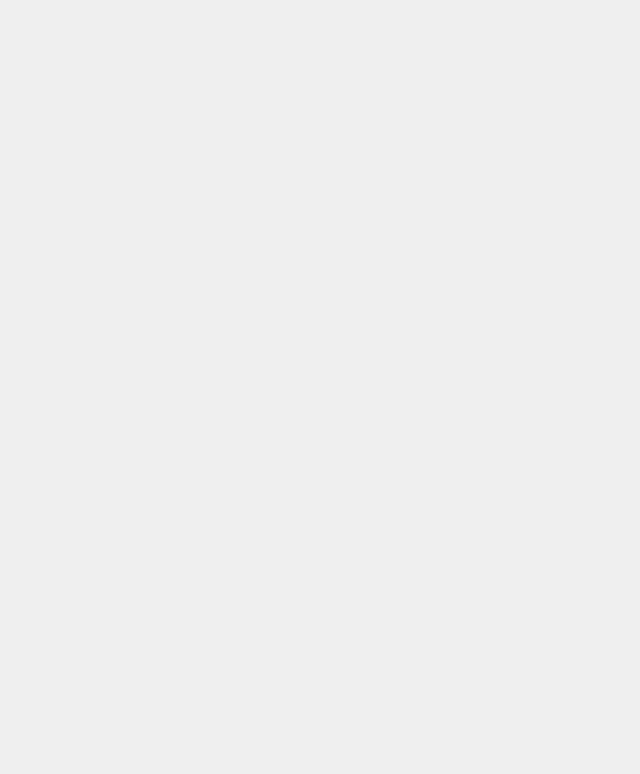
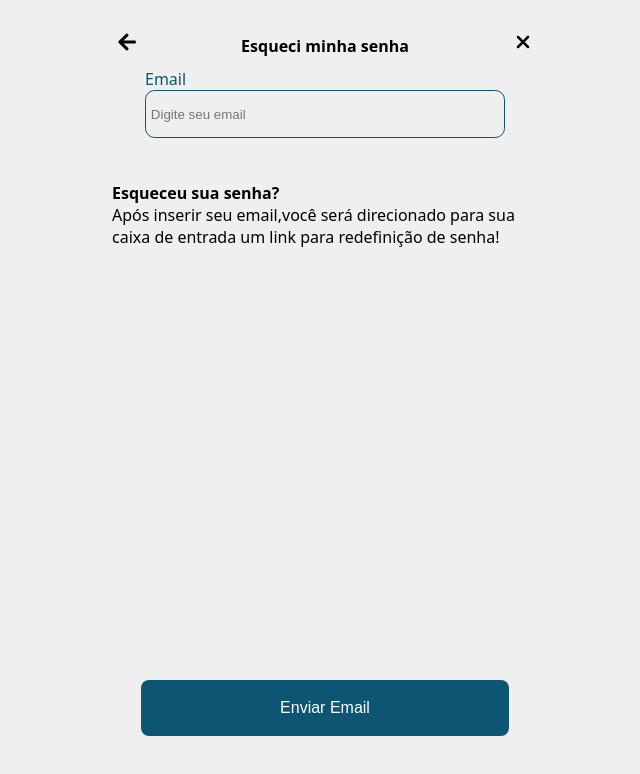
Before and after one commit to MatheusCarvalho2/secretsfriendsfrontend, a React (Vite) app: page /esqueci-minha_senha in a window 1280 px wide. Before the commit this address had no page. Shown: the top 774 px of the page, without its empty margins (315-955 px from the left). Built offline with nearby package versions, Linux system fonts and the light colour scheme.

Commit message:
Cria arquivo de esqueceu a senha e informação quando email de recuperação enviado

```diff
--- a/src/App.tsx
+++ b/src/App.tsx
@@ -8,6 +8,8 @@ import AddParticipant from "./pages/AddParticipant/AddParticipants";
 import DrawHeld from "./pages/DrawHeld/DrawHeld";
 import DrawSent from "./pages/DrawSent/DrawSent";
 import DrawSentConfirmation from "./pages/DrawSentConfirmation/DrawSentConfirmation";
+import ResetPassword from "./pages/ResetPassword/ResetPassword";
+import ResetPasswordInfo from "./pages/ResetPasswordInfo/ResetPasswordInfo";
 
 const App = () => {
   return (
@@ -22,6 +24,8 @@ const App = () => {
         <Route path="/sorteio_realizado" element={<DrawHeld />} />
         <Route path="/envia_email" element={<DrawSent />} />
         <Route path="/emails_enviados" element={<DrawSentConfirmation />} />
+        <Route path="/esqueci-minha_senha" element={<ResetPassword />} />
+        <Route path="/informacao" element={<ResetPasswordInfo />} />
       </Routes>
     </Router>
   );
--- a/src/pages/Login/Login.tsx
+++ b/src/pages/Login/Login.tsx
@@ -85,7 +85,7 @@ const Login = () => {
             onClick={handleLogin}
           />
           <div className="links">
-            {/* <a href="">Esqueceu sua senha</a> */}
+            <Link to="/esqueci-minha_senha">Esqueceu sua senha</Link>
             <Link to="/cadastro">Não possui conta? Cadastre-se!</Link>
           </div>
         </div>
--- /dev/null
+++ b/src/pages/ResetPassword/ResetPassword.css
@@ -0,0 +1,9 @@
+.message-info {
+    color: black;
+    padding: 2rem 1rem 2rem 1rem;
+    display: flex;
+    flex-direction: column;
+    align-items: flex-start;
+    justify-content: center;
+    max-width: 458px;
+}
--- /dev/null
+++ b/src/pages/ResetPassword/ResetPassword.tsx
@@ -0,0 +1,73 @@
+import { useState } from "react";
+import { FaArrowLeft } from "react-icons/fa"
+import { FaXmark } from "react-icons/fa6"
+import { Link } from "react-router-dom"
+import FormInputs from "../../components/Form/Form";
+import ButtonAccept from "../../components/ButtonAccept/ButtonAccept";
+import api from "../../server/api";
+import "./ResetPassword.css";
+
+const ResetPassword = () => {
+    const [email, setEmail] = useState<string>("");
+
+    const createInput = [
+        {
+            labelForInput: "Email",
+            placeholderInput: "Digite seu email",
+            typeInput: "email",
+            setInputValue: setEmail,
+            inputName: 'email',
+            inputId: 'email-input'
+        },
+    ];
+
+    function sendEmail() {
+        const data = {
+            user: { email: email },
+        };
+        api.post(`/password`, data)
+            .then(response => {
+                if (response.status >= 200 && response.status <= 299) {
+                    window.location.href = "/informacao";
+                }
+            })
+            .catch(error => {
+                console.error("Erro:", error);
+            });
+    }
+
+    return (
+        <div className='home-content'>
+            <div className='register-header'>
+                <Link to="/" className='back-arrow'>
+                    <FaArrowLeft size={20} />
+                </Link>
+                <h2>Esqueci minha senha</h2>
+                <Link to="/" className='back-arrow'>
+                    <FaXmark size={20} />
+                </Link>
+            </div>
+
+            <div className="input-content">
+                {createInput.map((input, index) => (
+                    <FormInputs key={index} {...input} />
+                ))}
+            </div>
+
+            <div className="message-info">
+                <p><strong>Esqueceu sua senha?</strong></p>
+                <p>Após inserir seu email,você será direcionado para sua caixa de entrada um link para redefinição de senha!
+                </p>
+            </div>
+
+            <div className='buttons-list'>
+                <ButtonAccept
+                    textButton="Enviar Email"
+                    onClick={sendEmail}
+                />
+            </div>
+        </div>
+    )
+}
+
+export default ResetPassword
--- /dev/null
+++ b/src/pages/ResetPasswordInfo/ResetPasswordInfo.tsx
@@ -0,0 +1,17 @@
+const ResetPasswordInfo = () => {
+    return (
+
+        <div className="message">
+            <h3>
+                Solicitação enviada com sucesso!
+            </h3>
+            <p>
+                Verifique sua caixa de entrada do email hugo@webgoal
+            </p>
+        </div>
+
+
+    )
+}
+
+export default ResetPasswordInfo
```
